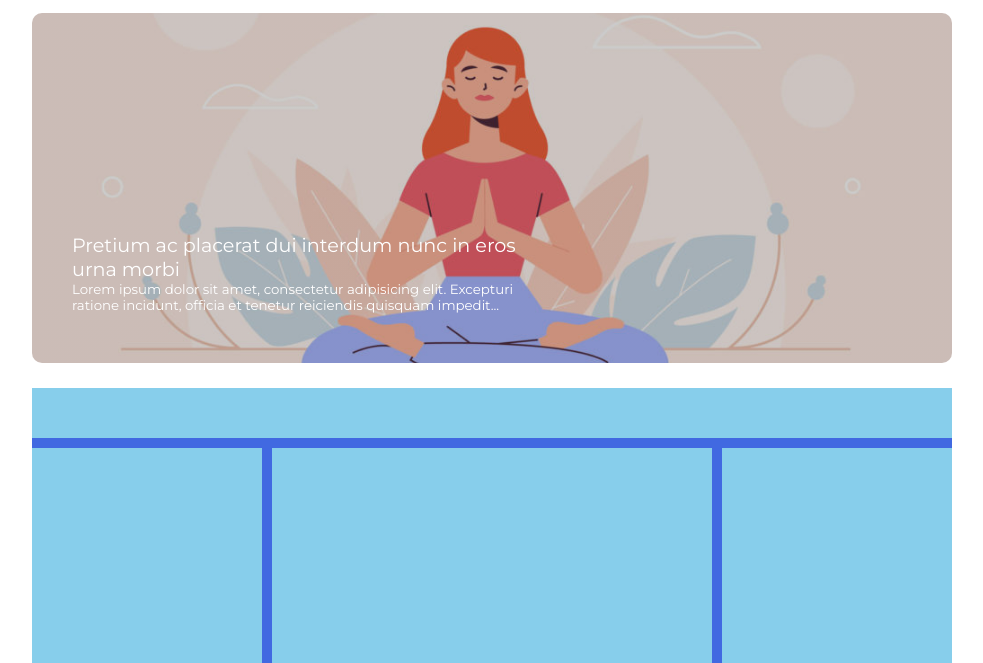
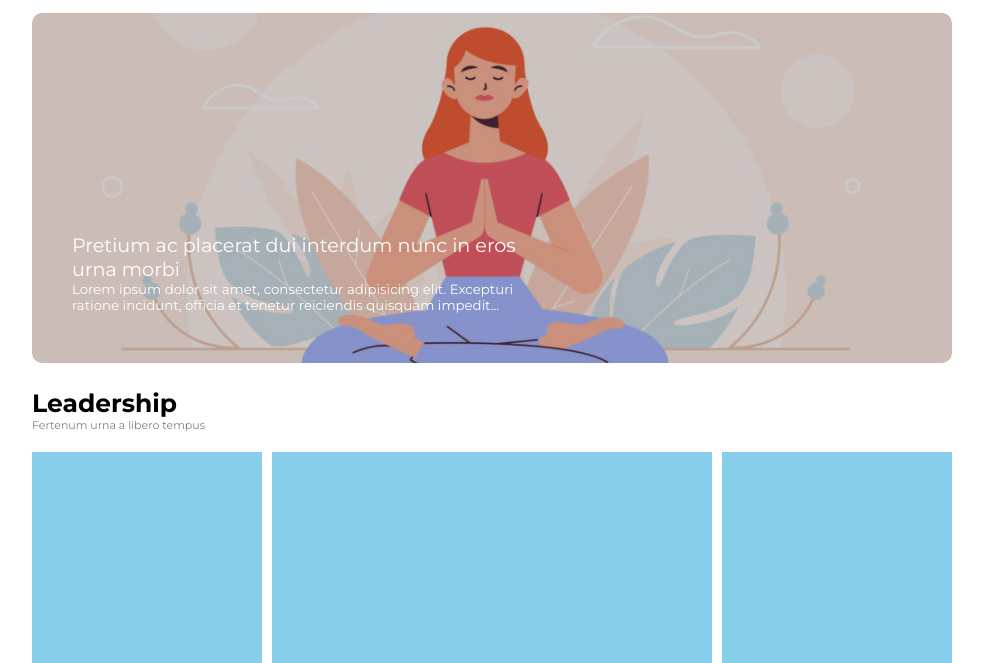
Before and after one commit to 20Federico/htmlcss-wp, a plain HTML site: page index.html in a window 1280 px wide. Shown: the part 137-800 px from the top of the page, without its empty margins (148-1131 px from the left). Drawn offline with Linux system fonts and the light colour scheme.

Commit message:
box_2 header con h1 e p

```diff
--- a/css/style.css
+++ b/css/style.css
@@ -10,6 +10,10 @@
 header, main, footer{
     width: 920px;
     margin: auto;
+}
+
+h1{
+    font-size: 25px;
 }
 
 header{
@@ -86,14 +90,16 @@ footer{
 }
 
 .box_2{
-    background-color: royalblue;
     padding-bottom: 10px;
 }
 
 .box_2_header{
-    height: 50px;
-    background-color: skyblue;
-    margin-bottom: 10px;
+    margin-bottom: 20px;
+}
+
+.box_2_header p{
+    font-size: 11px;
+    color: gray;
 }
 
 .row{
--- a/index.html
+++ b/index.html
@@ -36,7 +36,10 @@
             </div>
 
             <div class="box_2">
-                <div class="box_2_header"></div>
+                <div class="box_2_header">
+                    <h1>Leadership</h1>
+                    <p>Fertenum urna a libero tempus</p>
+                </div>
 
                 <div class="row clearfix">
                     <div class="short column"></div>
```
